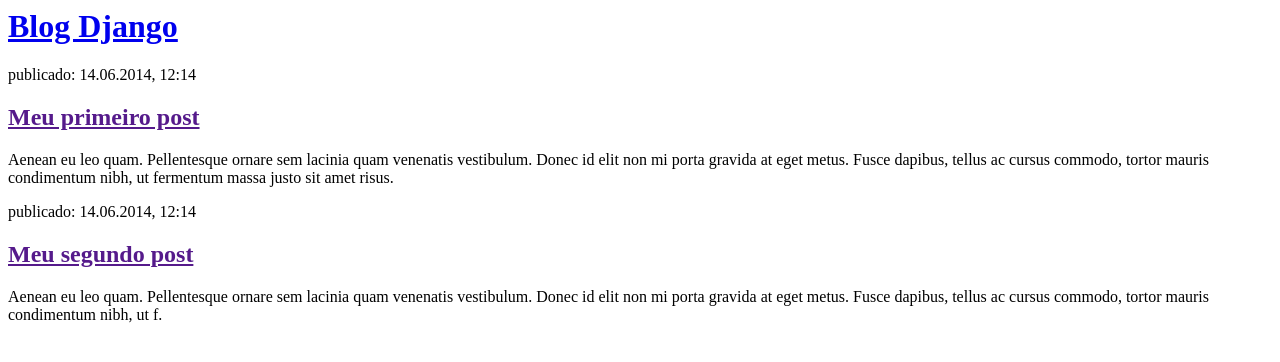
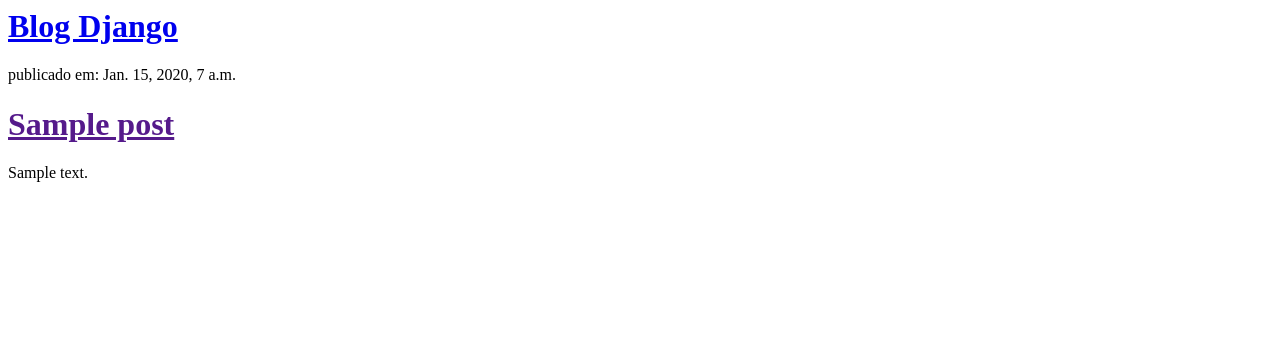
Before and after one commit to yurinativo/yurinatividade-site, a Django app: template blog/templates/blog/post_list.html in a window 1280 px wide. Shown: the top 362 px of the page. Run offline with Django 3.2, Linux system fonts and the light colour scheme; the template is opened without the code that fills it: values that come from a table or form of the project are taken from there, others are empty; tables that the repository leaves empty hold one stand-in row (values such as "Sample post").

Commit message:
Acessando lista do banco de dados

```diff
--- a/blog/templates/blog/post_list.html
+++ b/blog/templates/blog/post_list.html
@@ -1,22 +1,21 @@
 <html>
+
 <head>
     <title>Blog Django</title>
 </head>
+
 <body>
     <div>
         <h1><a href="/">Blog Django</a></h1>
     </div>
 
+    {% for post in posts %}
     <div>
-            <p>publicado: 14.06.2014, 12:14</p>
-            <h2><a href="">Meu primeiro post</a></h2>
-            <p>Aenean eu leo quam. Pellentesque ornare sem lacinia quam venenatis vestibulum. Donec id elit non mi porta gravida at eget metus. Fusce dapibus, tellus ac cursus commodo, tortor mauris condimentum nibh, ut fermentum massa justo sit amet risus.</p>
+        <p>publicado em: {{ post.published_date }}</p>
+        <h1><a href="">{{ post.title }}</a></h1>
+        <p>{{ post.text|linebreaksbr }}</p>
     </div>
+    {% endfor %}
+</body>
 
-        <div>
-            <p>publicado: 14.06.2014, 12:14</p>
-            <h2><a href="">Meu segundo post</a></h2>
-            <p>Aenean eu leo quam. Pellentesque ornare sem lacinia quam venenatis vestibulum. Donec id elit non mi porta gravida at eget metus. Fusce dapibus, tellus ac cursus commodo, tortor mauris condimentum nibh, ut f.</p>
-        </div>
-    </body>
 </html>
--- a/blog/views.py
+++ b/blog/views.py
@@ -1,5 +1,8 @@
 from django.shortcuts import render
+from django.utils import timezone
+from .models import Post
 
 # Create your views here.
 def post_list(request):
-    return render(request, 'blog/post_list.html', {})
+    posts = Post.objects.filter(published_date__lte=timezone.now()).order_by('published_date')
+    return render(request, 'blog/post_list.html', {'posts':posts})
```
Lines whose indentation alone changed are shown as unchanged.
